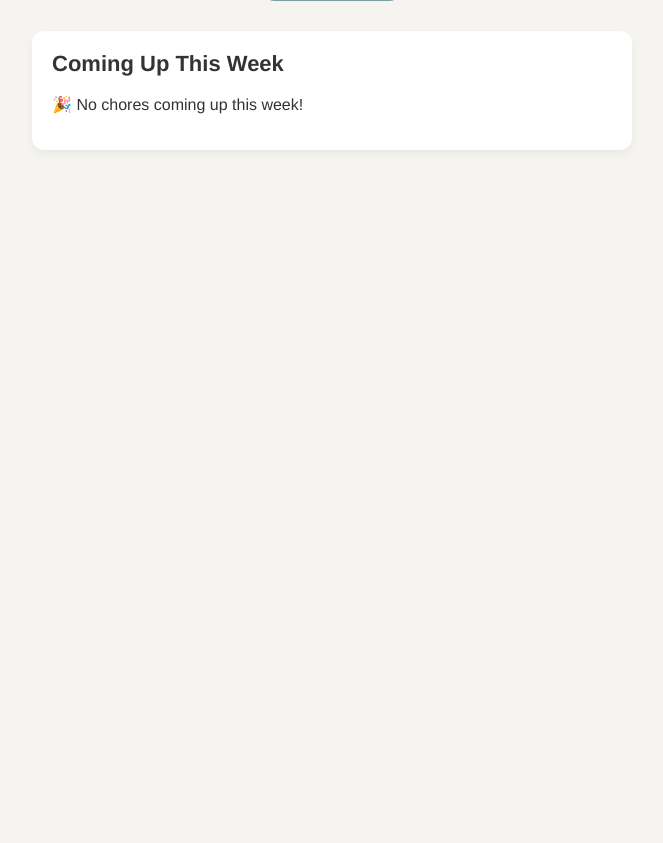
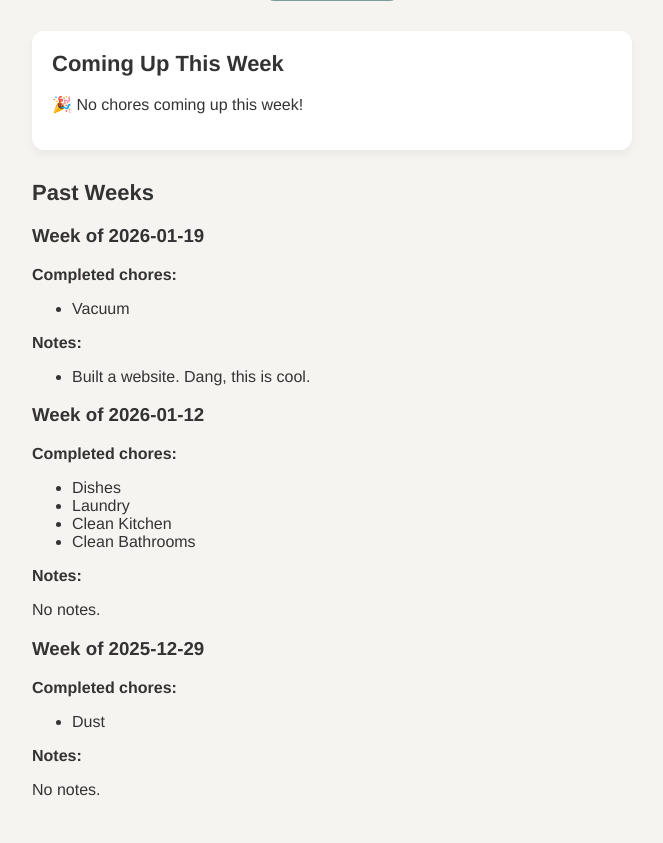
Before and after one commit to makhosk/chore-planner, a Flask app: page / in a window 1280 px wide. Shown: the part 657-1500 px from the top of the page, without its empty margins (308-971 px from the left). Before the commit the page ends 807 px from the top, so only its background shows below. Run offline with Flask 3, Linux system fonts and the light colour scheme.

Commit message:
Add weekly history view

```diff
--- a/templates/index.html
+++ b/templates/index.html
@@ -58,7 +58,40 @@
             <p>🎉 No chores coming up this week!</p>
         {% endif %}
     </div>
+    <div class="history-section">
+  <h2>Past Weeks</h2>
 
+  {% if weekly_history %}
+    {% for week_start, data in weekly_history|dictsort(reverse=True) %}
+      <div class="history-week">
+        <h3>Week of {{ week_start }}</h3>
+
+        <strong>Completed chores:</strong>
+        {% if data.chores %}
+          <ul>
+            {% for chore in data.chores %}
+              <li>{{ chore }}</li>
+            {% endfor %}
+          </ul>
+        {% else %}
+          <p>No chores logged.</p>
+        {% endif %}
+
+        <strong>Notes:</strong>
+        {% if data.notes %}
+          <ul>
+            {% for note in data.notes %}
+              <li>{{ note }}</li>
+            {% endfor %}
+          </ul>
+        {% else %}
+          <p>No notes.</p>
+        {% endif %}
+      </div>
+    {% endfor %}
+  {% else %}
+    <p>No past history yet.</p>
+  {% endif %}
 </div>
 
 </body>
```
Also changed, not shown: 1 other file.
